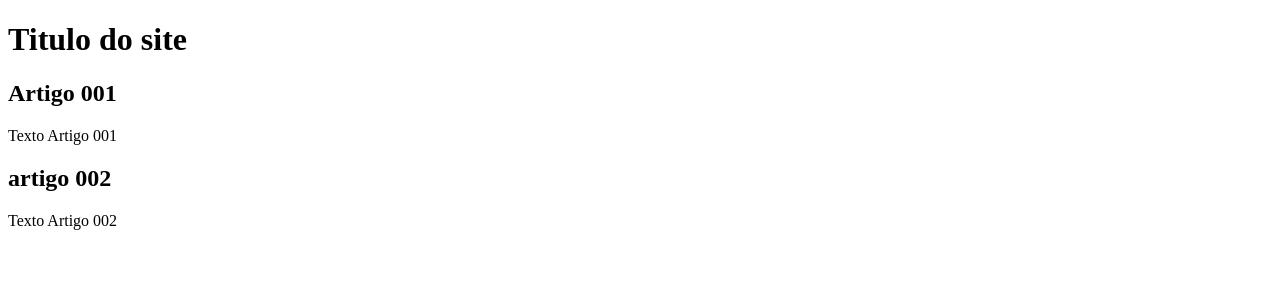
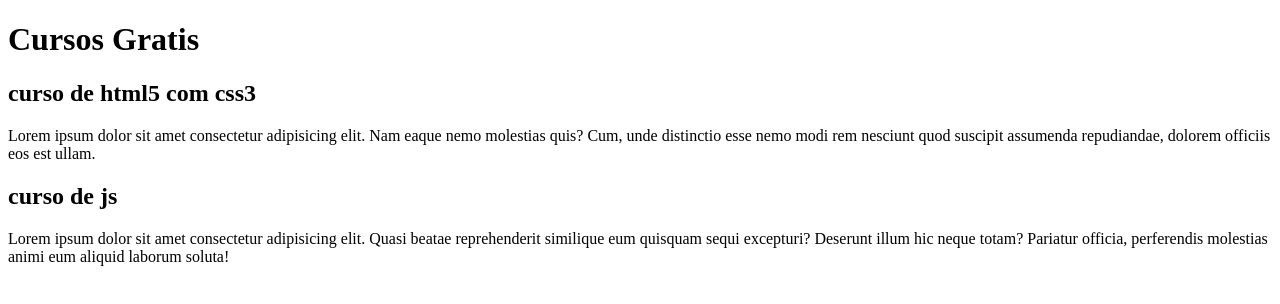
Before and after one commit to mickaelluis/projeto-site, a plain HTML site: page index.html in a window 1280 px wide. Drawn offline with Linux system fonts and the light colour scheme.

Commit message:
Update index.html

```diff
--- a/index.html
+++ b/index.html
@@ -8,15 +8,24 @@
   <body>
     <main>
       <header>
-        <h1>Titulo do site</h1>
+        <h1>Cursos Gratis</h1>
       </header>
       <article>
-        <h2>Artigo 001</h2>
-        <p>Texto Artigo 001</p>
+        <h2>curso de html5 com css3</h2>
+        <p>
+          Lorem ipsum dolor sit amet consectetur adipisicing elit. Nam eaque
+          nemo molestias quis? Cum, unde distinctio esse nemo modi rem nesciunt
+          quod suscipit assumenda repudiandae, dolorem officiis eos est ullam.
+        </p>
       </article>
       <article>
-        <h2>artigo 002</h2>
-        <p>Texto Artigo 002</p>
+        <h2>curso de js</h2>
+        <p>
+          Lorem ipsum dolor sit amet consectetur adipisicing elit. Quasi beatae
+          reprehenderit similique eum quisquam sequi excepturi? Deserunt illum
+          hic neque totam? Pariatur officia, perferendis molestias animi eum
+          aliquid laborum soluta!
+        </p>
       </article>
     </main>
   </body>
```
